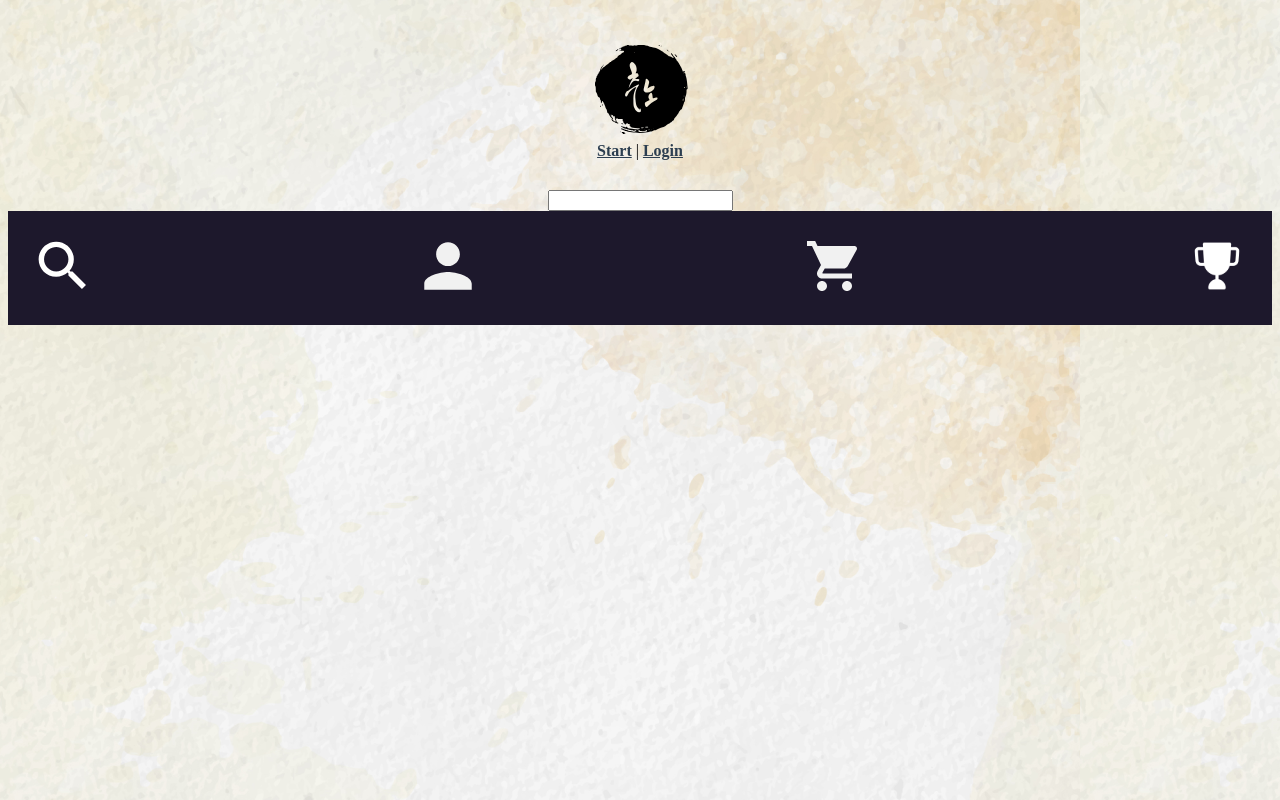
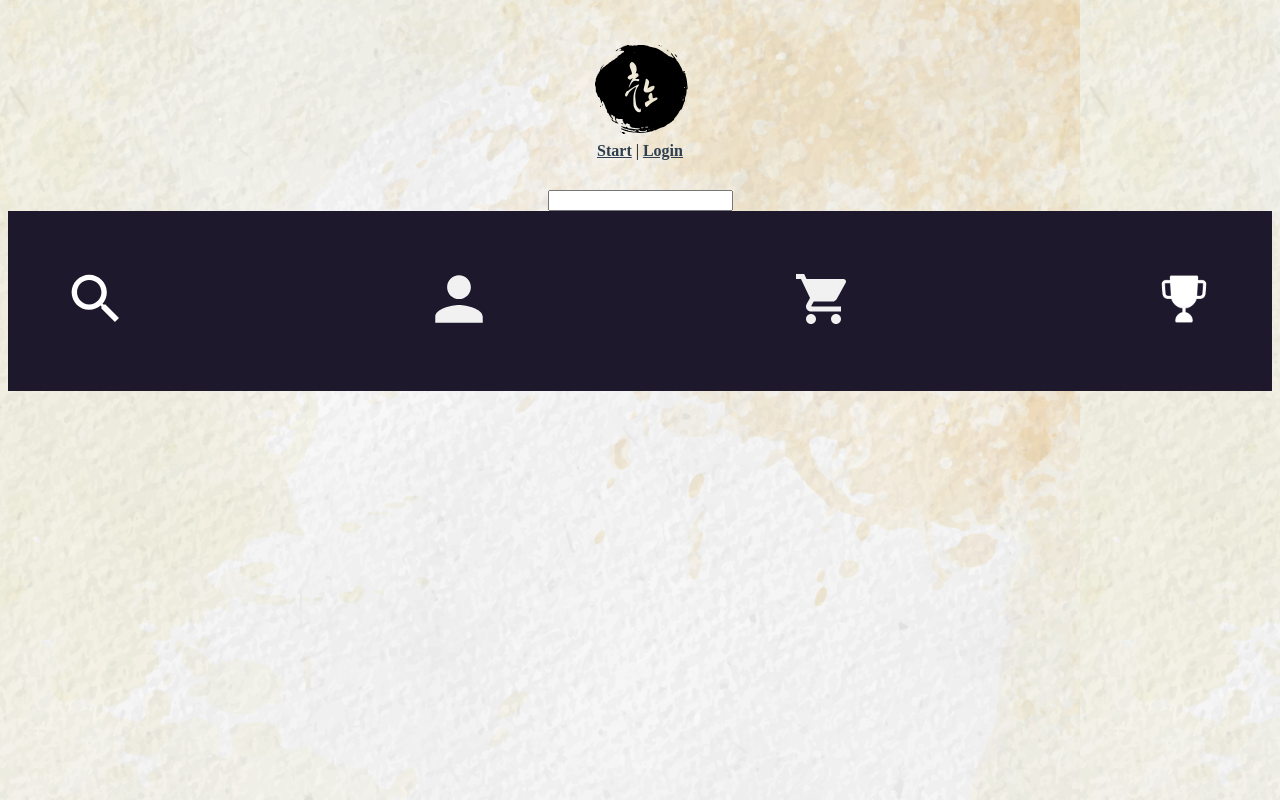
Before and after one commit to Bigdog93/chuno, a Vue app in the folder frontend/: page / in a window 1280 px wide. Built offline with nearby package versions, Linux system fonts and the light colour scheme; a web font is replaced by a local one.

Commit message:
[feat] vue view basic

```diff
--- a/frontend/src/App.vue
+++ b/frontend/src/App.vue
@@ -11,7 +11,7 @@
     </nav>
     <router-view/>
 
-    <nav id="footer">
+    <nav id="default">
       <!-- <img alt="Shop" src="@/assets/home.svg"> -->
       <router-link :to="{ name: 'Search' }">
         <img alt="search" src="@/assets/search.svg">
@@ -60,13 +60,18 @@ nav a {
 nav a.router-link-exact-active {
   color: #42b983;
 }
-#footer {
+#default {
+  /* position: fixed; */
   background-color: #1D182C;
+  /* background-image: url(@/assets/footer.png); */
+  /* width: 100%; */
+  /* height: 10vh; */
   display: flex;
   flex-direction: row;
   justify-content: space-between;
+  padding: 5%;
 }
-#footer img{
+#default img{
   width: 50px;
   height: auto;
   /* padding-left: 10px;
```
Also changed, not shown: frontend/src/assets/footer.png (added).
